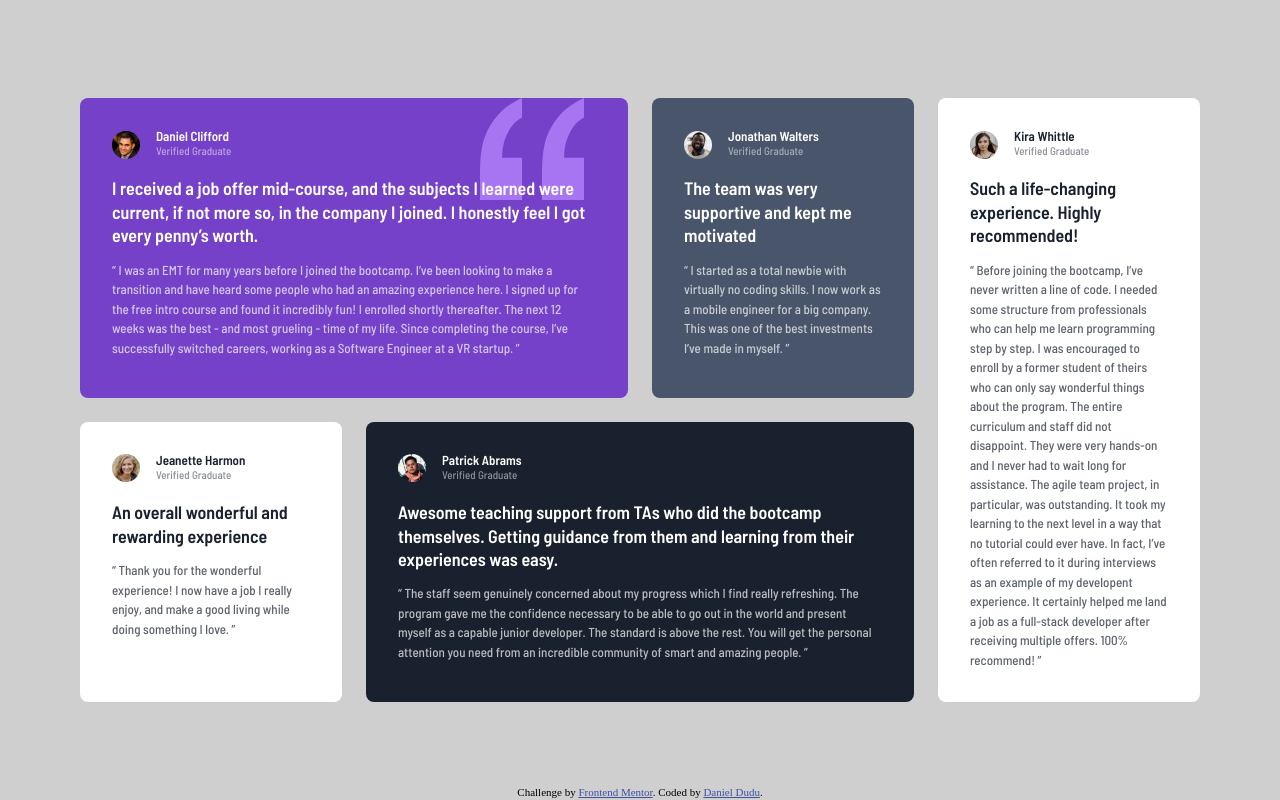
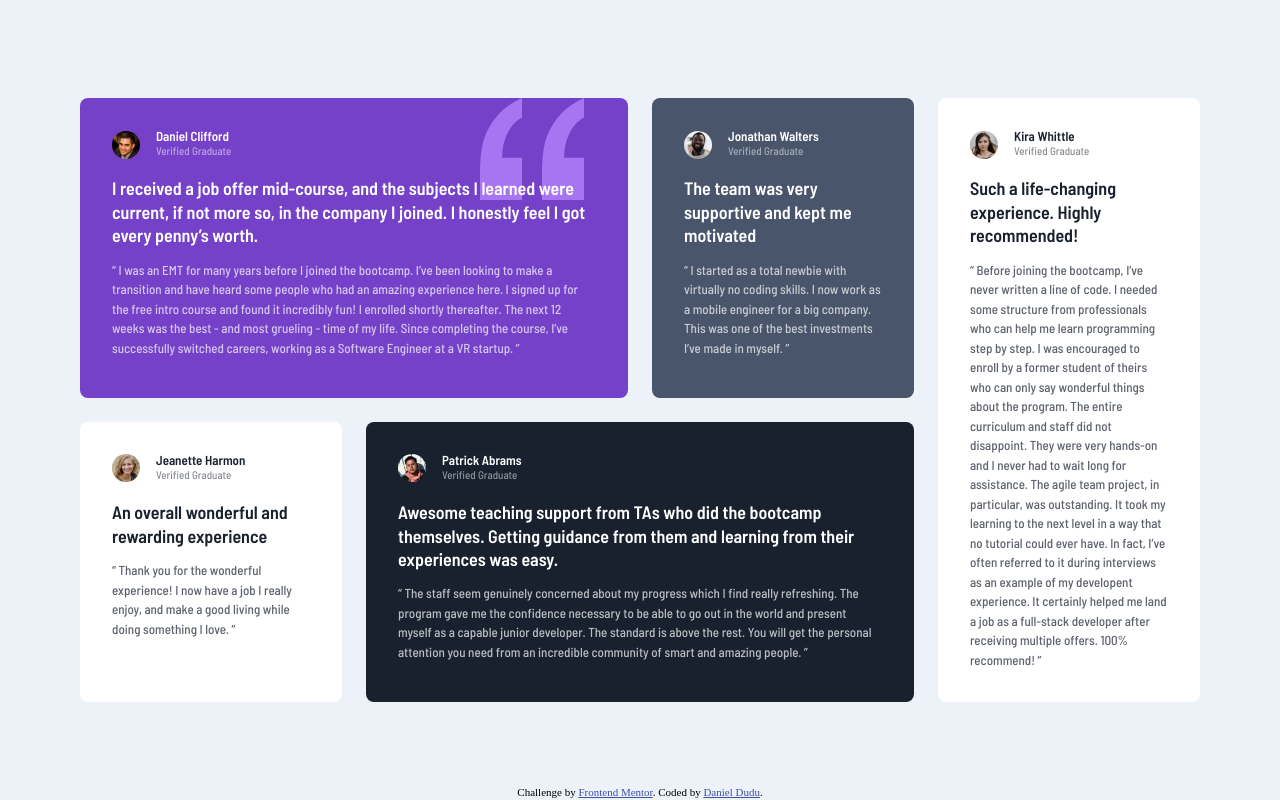
Before and after one commit to danieldudu/Frontend-mentor-testimonials-grid-section, a plain HTML site: page index.html in a window 1280 px wide. Drawn offline with Linux system fonts and the light colour scheme.

Commit message:
change of body bg color

```diff
--- a/css/style.css
+++ b/css/style.css
@@ -68,7 +68,7 @@ p, h1, h2, h3, h4, h5, h6 {
 }
 
 .bg-gray {
-  background-color: hsl(var(--lt-gray));
+  background-color: hsl(var(--lt-gray-blue));
 }
 
 .clr-light {
```
